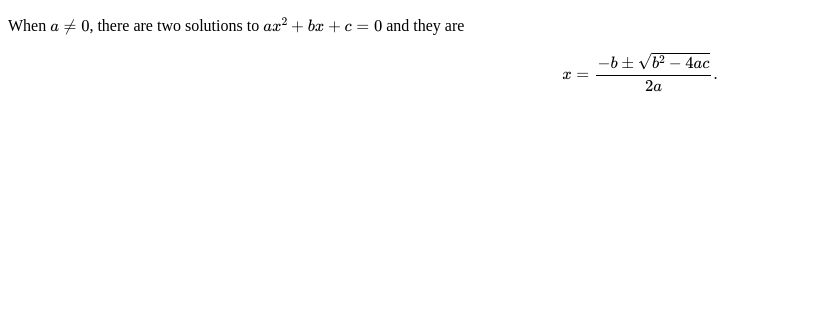
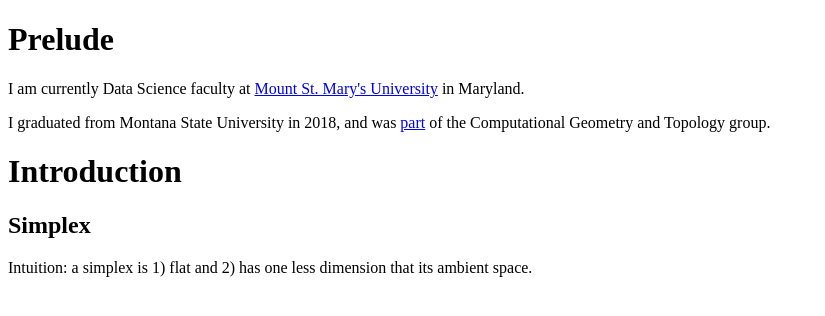
Before and after one commit to dsalinasduron-msmary/dsalinasduron-msmary.github.io, a plain HTML site: page index.html in a window 1280 px wide. Shown: the whole page, without its empty margins (0-825 px from the left). Drawn offline with nearby package versions, Linux system fonts and the light colour scheme; a web font is replaced by a local one.

Commit message:
add prelude and simplex intuition

```diff
--- a/index.html
+++ b/index.html
@@ -3,16 +3,35 @@
 <head>
   <meta charset="utf-8">
   <meta name="viewport" content="width=device-width">
-  <title>MathJax example</title>
+  <title>Simplicial Complexes</title>
   <script src="https://polyfill.io/v3/polyfill.min.js?features=es6"></script>
   <script id="MathJax-script" async
           src="https://cdn.jsdelivr.net/npm/mathjax@3/es5/tex-mml-chtml.js">
   </script>
+
+  <link rel="stylesheet" type="text/css" href="https://cdn.jsdelivr.net/gh/dreampulse/computer-modern-web-font@master/fonts.css">
+  <style>
+    body {
+      font-family: "Computer Modern Serif", serif;
+    }
+  </style>
 </head>
 <body>
-<p>
-  When \(a \ne 0\), there are two solutions to \(ax^2 + bx + c = 0\) and they are
-  \[x = {-b \pm \sqrt{b^2-4ac} \over 2a}.\]
-</p>
+
+<h1>Prelude</h1>
+
+<p>I am currently Data Science faculty at <a href="https://msmary.edu/">Mount
+St.  Mary's University</a> in Maryland.</p>
+
+<p>I graduated from Montana State University in 2018, and was <a
+href="https://www.cs.montana.edu/tda/people.html">part</a> of the Computational
+Geometry and Topology group.</p>
+
+<h1>Introduction</h1>
+
+<h2>Simplex</h2>
+
+Intuition: a simplex is 1) flat and 2) has one less dimension that its ambient space.
+
 </body>
 </html>
```
